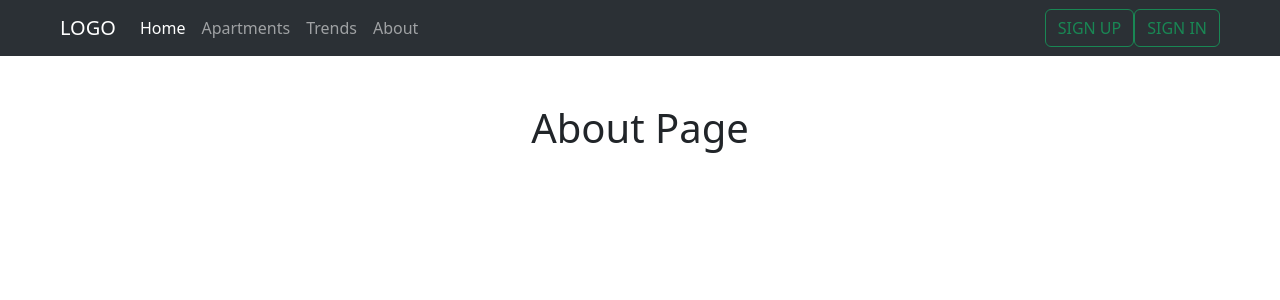
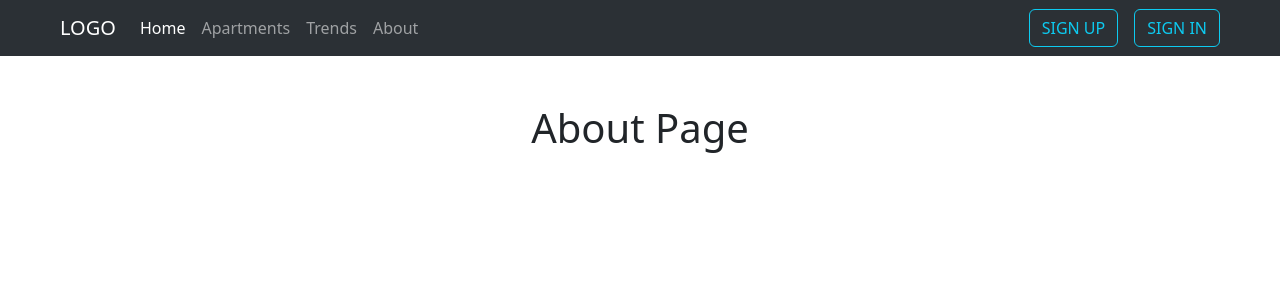
Before and after one commit to ashik5757/Online-house-rental, a Django app: template rental_app/templates/About/about.html in a window 1280 px wide. Shown: the top 300 px of the page. Run offline with Django 3.2, Linux system fonts and the light colour scheme; the template is opened without the code that fills it, so the values that code supplies are empty.

Commit message:
button modal changed

```diff
--- a/online_house_rental/templates/Signin/login.html
+++ b/online_house_rental/templates/Signin/login.html
@@ -1,10 +1,9 @@
 {% load static %}
 
-<div class="pt-5">
+<div class="pt-2 mx-4">
     <div class="container">
         <div class="row">
-            <div class="col-md-10 mx-auto">
-                <div class="card card-body">
+            <div class="col mx-auto">
                     <h2>Login</h2>
                     <form id="submitForm" action="{%url 'sign_in' %}" method="post" class="row g-3 needs-validation" novalidate>
                         {% csrf_token %}
@@ -46,7 +45,6 @@
                         <span class="text-muted">Login as an </span>
                         <a href="{% url 'admin:index' %}">Admin</a>
                     </p>
-                </div>
             </div>
         </div>
     </div>
--- a/online_house_rental/templates/Signup/base_signup.html
+++ b/online_house_rental/templates/Signup/base_signup.html
@@ -3,8 +3,8 @@
         <div class="row">
             <div class="col-md-auto mx-auto">
                 <div class="d-flex flex-row mb-2">
-                    <div class="order-2 p-2"><a class="btn btn-outline-success btn-lg" data-bs-toggle="modal" data-bs-target="#signupModal1" href="{% url 'sign_up_landlord' %}">Landlord</a></div>
-                    <div class="order-1 p-2"><a class="btn btn-outline-success btn-lg" data-bs-toggle="modal" data-bs-target="#signupModal2" href="{% url 'sign_up_renter' %}">Renter</a></div>
+                    <div class="order-2 p-2"><a class="btn btn-outline-info" data-bs-toggle="modal" data-bs-target="#signupModal1" href="{% url 'sign_up_landlord' %}">Landlord</a></div>
+                    <div class="order-1 p-2"><a class="btn btn-outline-info" data-bs-toggle="modal" data-bs-target="#signupModal2" href="{% url 'sign_up_renter' %}">Renter</a></div>
                 </div>
             </div>
         </div>
--- a/online_house_rental/templates/navbar.html
+++ b/online_house_rental/templates/navbar.html
@@ -75,8 +75,8 @@
 
       {% else %}
       <!-- Sign up + Sign in-->
-      <a class="btn btn-outline-success" data-bs-toggle="modal" data-bs-target="#signupModal_base" href="{% url 'signup_base' %}">SIGN UP</a>
-      <a class="btn btn-outline-success" data-bs-toggle="modal" data-bs-target="#signinModal" href="{% url 'sign_in' %}">SIGN IN</a>
+      <a class="btn btn-outline-info me-3" data-bs-toggle="modal" data-bs-target="#signupModal_base" href="{% url 'signup_base' %}">SIGN UP</a>
+      <a class="btn btn-outline-info" data-bs-toggle="modal" data-bs-target="#signinModal" href="{% url 'sign_in' %}">SIGN IN</a>
       {% endif %}
 
     </div>
```
